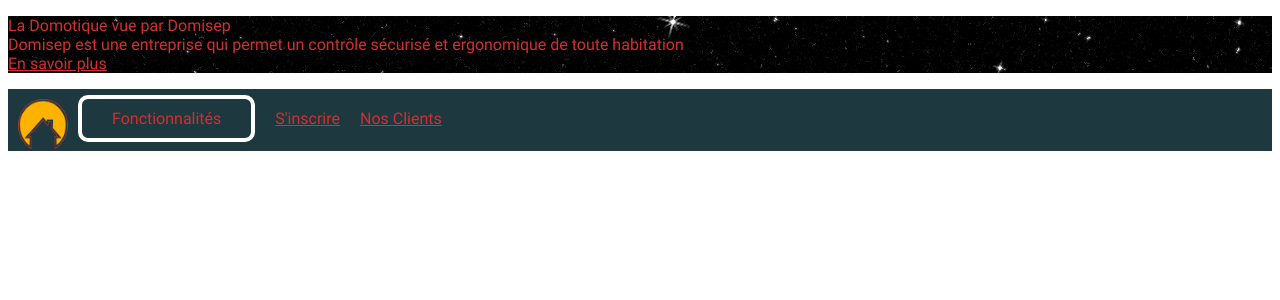
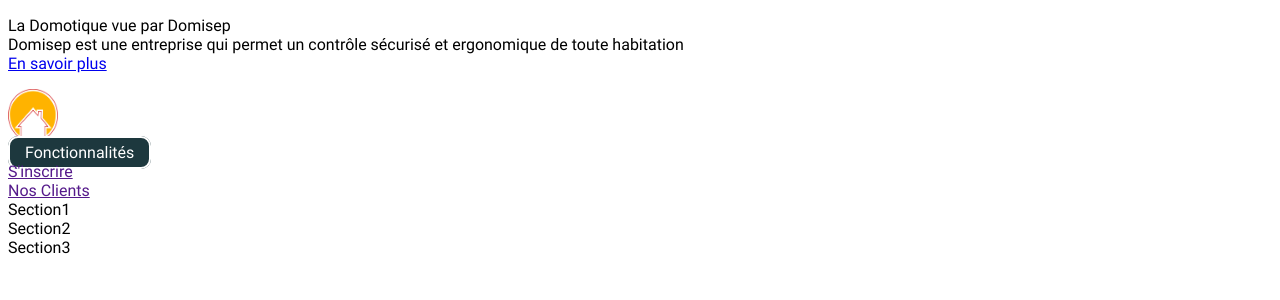
Before and after one commit to ISEP-A1G10A/appinfo, a PHP site: page /appinfo/ in a window 1280 px wide. Shown: the top 300 px of the page. Run offline with PHP 8.4, Linux system fonts and the light colour scheme; some libraries are stand-ins or nearby versions.

Commit message:
add sections homePage

```diff
--- a/app/views/app/homePage.php
+++ b/app/views/app/homePage.php
@@ -1,26 +1,35 @@
-<div class="home-section1">
+<div class="home-showcase-title">
     <p>
         La Domotique vue par Domisep<br>
         Domisep est une entreprise qui permet un contrôle sécurisé et ergonomique de toute habitation<br>
         <a href="../404/"> En savoir plus</a>
     </p>
 </div>
-<section class="home-section2">
+<div class="home-sub-nav">
 
 
-    <img src="<?php echo new URL("img/logos/domisep_mini.png"); ?>" style="width: 50px;height: 50px" alt="logo" />
+    <img class="home-sub-nav-logo" src="<?php echo new URL("img/logos/domisep_mini.png"); ?>" style="width: 50px;height: 50px" alt="logo" />
 
-    <div class="home-item-menu">
+    <div class="home-sub-nav-item-menu">
         <a href="../404/" class="btn"><span class="home-item-menu">Fonctionnalités</span></a>
     </div>
-    <div class="home-item-menu">
+    <div class="home-sub-nav-item-menu">
         <a href="">
             S'inscrire
         </a>
     </div>
-    <div class="home-item-menu">
+    <div class="home-sub-nav-item-menu">
         <a href="">
             Nos Clients
         </a>
     </div>
-</section>
+</div>
+<div class="home-section">
+    Section1
+</div>
+<div class="home-section">
+    Section2
+</div>
+<div class="home-section">
+    Section3
+</div>
--- a/public/css/default.css
+++ b/public/css/default.css
@@ -12,7 +12,6 @@ body {
 }
 
 * { box-sizing: border-box;
-    color: #d32f2f;
 }
 
 /* RESPONSIVE */
--- a/public/css/homePage/homePage.css
+++ b/public/css/homePage/homePage.css
@@ -1,5 +1,5 @@
 .home-section1 {
-    color: black;
+    color: white;
     background-image:url("etoile.jpg") ;
 }
 .home-section2 {
@@ -11,6 +11,7 @@
     flex-direction: row;
     position: sticky;
     background-color: #1D383E;
+    text-align: center;
 }
 
 .home-logo, .home-item-menu {
@@ -23,13 +24,12 @@
     -moz-border-radius: 10px;
     border-radius: 10px;
     background: #1D383E;
-    padding: 10px 20px 10px 20px;
-    border: solid white 4px;
+    padding: 5px 5px 5px 5px;
+    border: solid white 2px;
     text-decoration: none;
 }
 
 .btn:hover {
     background: #1f5661;
     text-decoration: none;
-    border: solid #ffb300 4px;
 }
```
